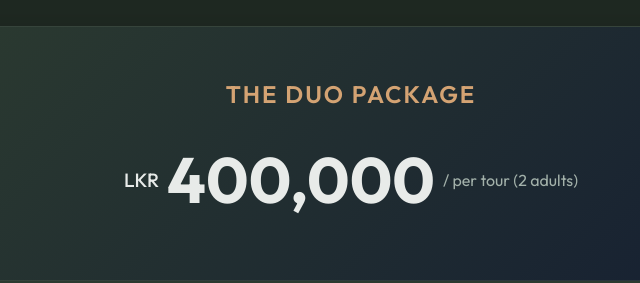
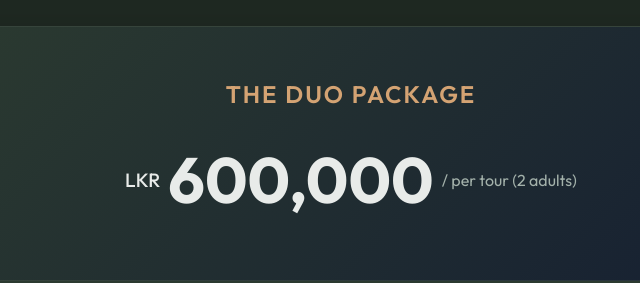
Before and after one commit to Shaanil/Travels, a website: page index.html in a window 1280 px wide. Shown: the part 1980-2263 px from the top of the page, 289-929 px from the left. Drawn offline with Linux system fonts and the light colour scheme; a web font is replaced by a local one.

Commit message:
Add files via upload

```diff
--- a/index.html
+++ b/index.html
@@ -110,7 +110,7 @@
                     <h3>The Duo Package</h3>
                     <div class="price">
                         <span class="currency">LKR</span>
-                        <span class="amount">400,000</span>
+                        <span class="amount">600,000</span>
                         <span class="duration">/ per tour (2 adults)</span>
                     </div>
                 </div>
```
